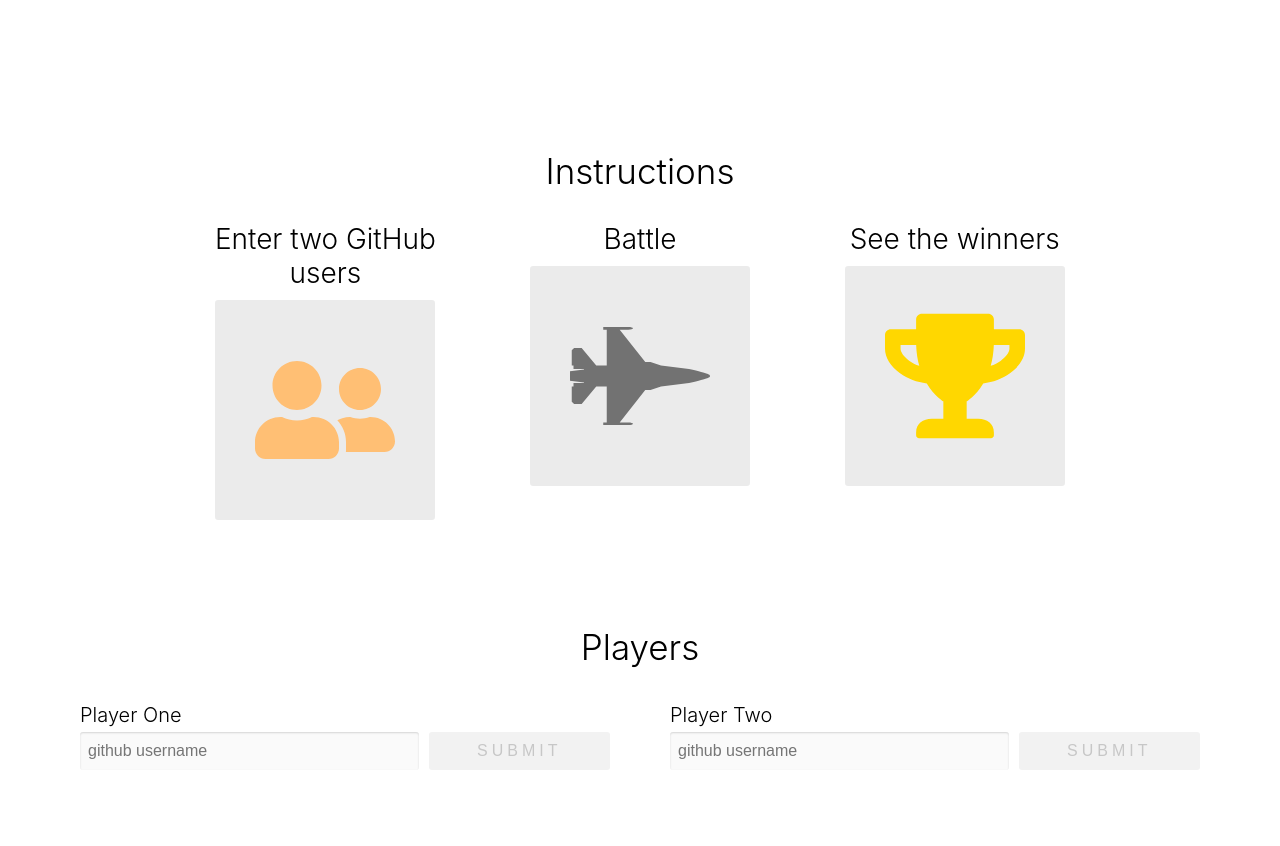
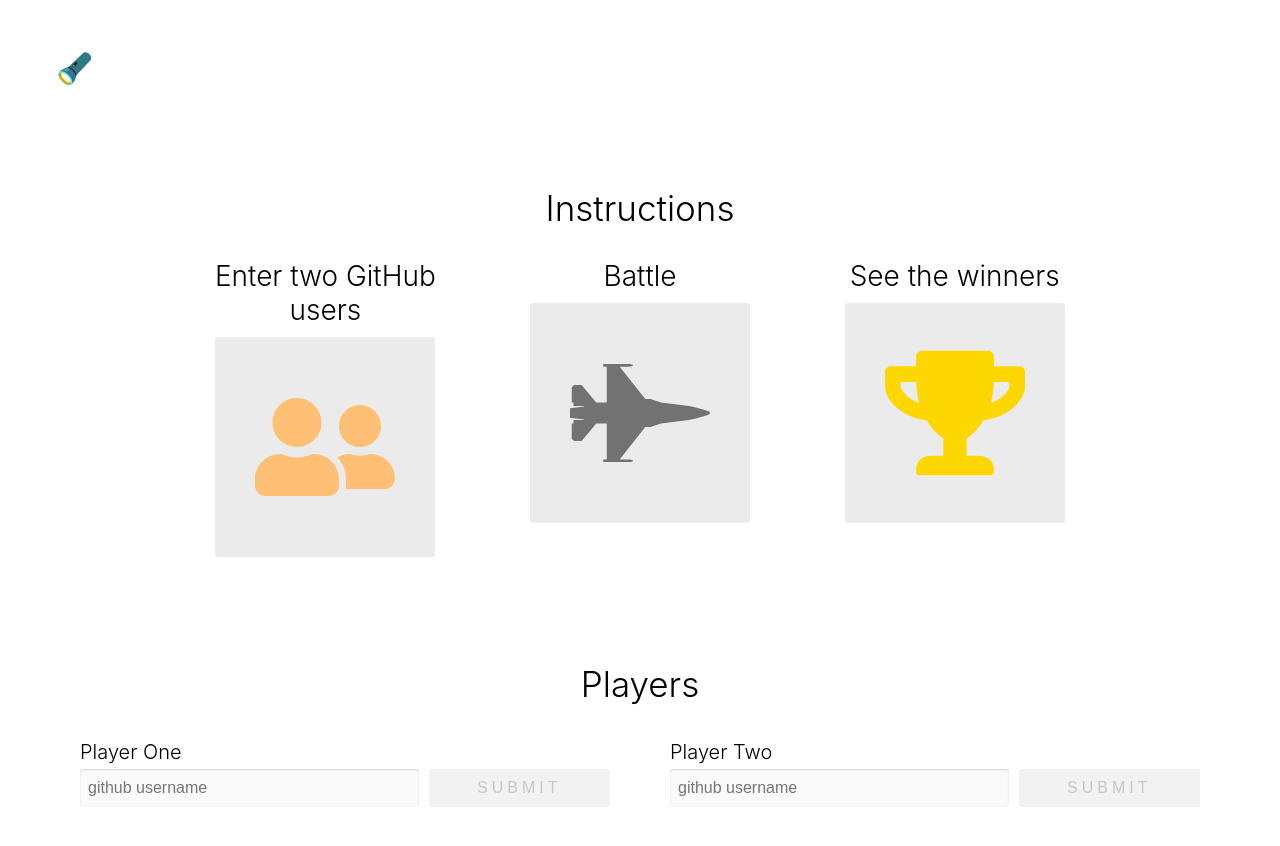
Before and after one commit to ss251/github-battle, a React app: page / in a window 1280 px wide. Built offline with nearby package versions, Linux system fonts and the light colour scheme; no server answers.

Commit message:
add theme toggling

```diff
--- /dev/null
+++ b/app/components/Nav.js
@@ -0,0 +1,20 @@
+import React from "react";
+import { ThemeConsumer } from "../contexts/theme";
+
+export default function Nav() {
+  return (
+    <ThemeConsumer>
+      {({ theme, toggleTheme }) => (
+        <nav className="row space-between">
+          <button
+            style={{ fontSize: 30 }}
+            className="btn-clear"
+            onClick={toggleTheme}
+          >
+            {theme === "light" ? "🔦" : "💡"}
+          </button>
+        </nav>
+      )}
+    </ThemeConsumer>
+  );
+}
--- /dev/null
+++ b/app/contexts/theme.js
@@ -0,0 +1,6 @@
+import React from "react";
+
+const { Consumer, Provider } = React.createContext();
+
+export const ThemeConsumer = Consumer;
+export const ThemeProvider = Provider;
--- a/app/index.css
+++ b/app/index.css
@@ -23,6 +23,12 @@
   max-width: 1200px;
   margin: 0 auto;
   padding: 50px;
+}
+
+.dark {
+  color: #dadada;
+  background: #1c2022;
+  min-height: 100%;
 }
 
 .flex-center {
--- a/app/index.js
+++ b/app/index.js
@@ -3,6 +3,8 @@
 import "./index.css";
 import Popular from "./components/Popular";
 import Battle from "./components/Battle";
+import { ThemeProvider } from "./contexts/theme";
+import Nav from "./components/Nav";
 
 // Component
 // State
@@ -10,11 +12,29 @@
 // UI
 
 class App extends React.Component {
+  constructor(props) {
+    super(props);
+
+    this.state = {
+      theme: "light",
+      toggleTheme: () => {
+        this.setState(({ theme }) => ({
+          theme: theme === "light" ? "dark" : "light",
+        }));
+      },
+    };
+  }
   render() {
     return (
-      <div className="container">
-        <Battle />
-      </div>
+      <ThemeProvider value={this.state}>
+        <div className={this.state.theme}>
+          <div className="container">
+            <Nav />
+
+            <Battle />
+          </div>
+        </div>
+      </ThemeProvider>
     );
   }
 }
```
